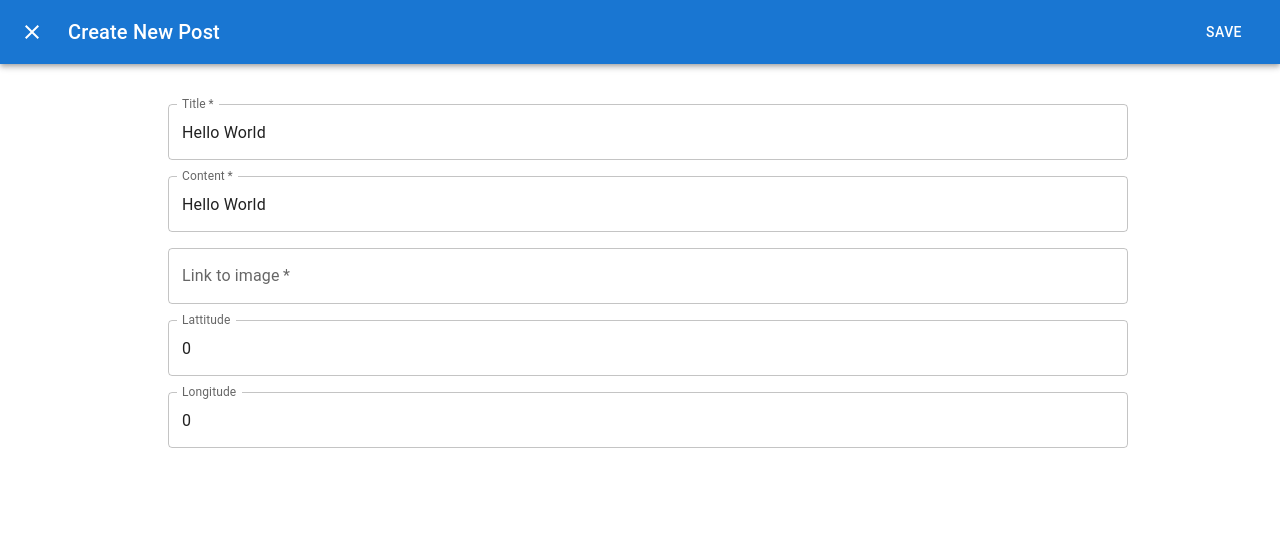
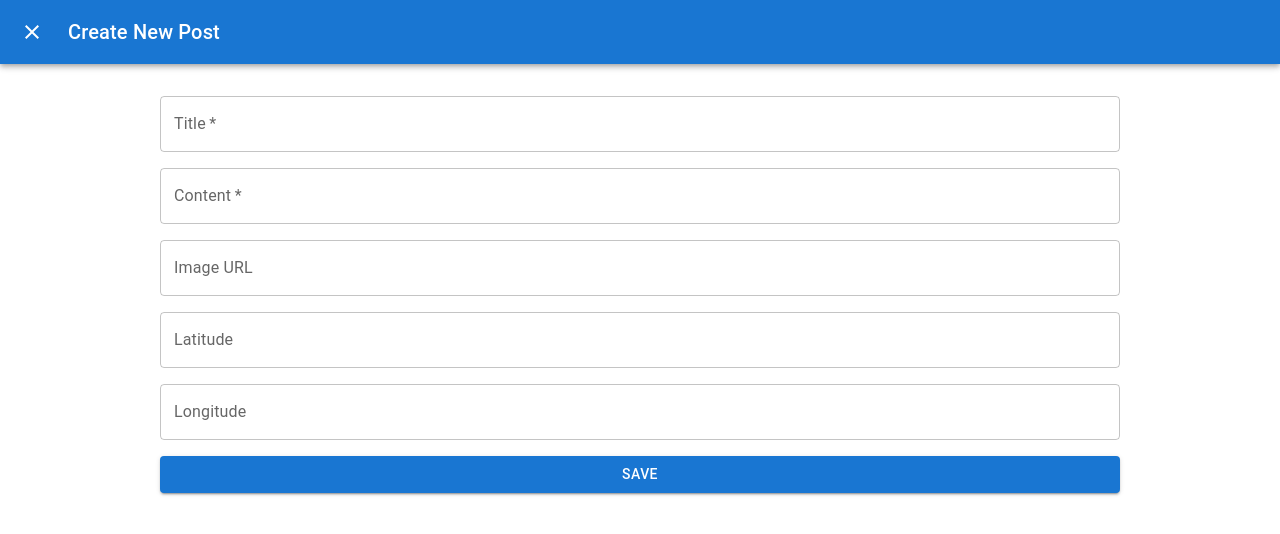
Before and after one commit to MykhailoKondrat/wefox, a React (Create React App) app: page / in a window 1280 px wide. Both pictures are taken after a click on the button "ADD NEW POST". Shown: the top 534 px of the page. Built offline with nearby package versions, Linux system fonts and the light colour scheme; no server answers.

Commit message:
feat(post): add form to update and create post

```diff
--- a/package.json
+++ b/package.json
@@ -17,6 +17,7 @@
     "@types/react-dom": "^18.0.6",
     "react": "^18.2.0",
     "react-dom": "^18.2.0",
+    "react-hook-form": "^7.34.0",
     "react-redux": "^8.0.2",
     "react-scripts": "5.0.1",
     "typescript": "^4.7.4",
--- /dev/null
+++ b/src/components/ManagePostForm/index.tsx
@@ -0,0 +1,87 @@
+import { Box, Button, TextField } from "@mui/material";
+import React, { FC } from "react";
+import {Controller, SubmitHandler, useForm} from 'react-hook-form';
+import { PostItemProps } from "../PostItem";
+type FormDefaultValues = Omit<PostItemProps, "toggleEditMode">
+interface ManagePostFormProps {
+  defaultValues?: FormDefaultValues;
+  onFormSubmit?: () => void;
+}
+export const ManagePostForm: FC<ManagePostFormProps> = ({
+  defaultValues,
+  onFormSubmit,
+}) => {
+  const { control, handleSubmit } = useForm<FormDefaultValues>({
+    defaultValues: {
+      title: defaultValues?.title ?? "",
+      content: defaultValues?.content ?? "",
+      image_url: defaultValues?.image_url ?? "",
+      lat: defaultValues?.lat ?? "",
+      long: defaultValues?.long ?? "",
+    },
+  });
+  const onSubmit: SubmitHandler<FormDefaultValues> = (values, e) => {
+    e?.preventDefault();
+    console.log(values);
+  };
+
+  return (
+    <Box
+      p={4}
+      width={"100%"}
+      sx={{
+        "& .MuiTextField-root": { mb: 2 },
+      }}
+    >
+      <form
+        onSubmit={handleSubmit(onSubmit)}
+      >
+        <Controller
+          name="title"
+          control={control}
+          render={({ field }) => (
+            <TextField  label={"Title"} required fullWidth {...field} />
+          )}
+        />
+        <Controller
+          name="content"
+          control={control}
+          render={({ field }) => (
+            <TextField
+              maxRows={5}
+              label="Content"
+              required
+              fullWidth
+              multiline
+              {...field}
+            />
+          )}
+        />
+        <Controller
+          name="image_url"
+          control={control}
+          render={({ field }) => (
+            <TextField fullWidth label="Image URL" {...field} />
+          )}
+        />
+        <Controller
+          name="lat"
+          control={control}
+          render={({ field }) => (
+            <TextField fullWidth label="Latitude" {...field} />
+          )}
+        />
+        <Controller
+          name="long"
+          control={control}
+          render={({ field }) => (
+            <TextField fullWidth label="Longitude" {...field} />
+          )}
+        />
+        <Button fullWidth variant="contained" type={"submit"}>
+          Save
+        </Button>
+      </form>
+    </Box>
+  );
+};
--- a/src/components/PostItem/index.tsx
+++ b/src/components/PostItem/index.tsx
@@ -12,26 +12,28 @@ import {ToggleManagePost} from '../../features/ManagePost/hooks/useManagePost';
 
 export interface PostItemProps  {
   title:string;
-  description:string;
-  image?:string;
+  content:string;
+  image_url?:string;
+  lat?:string;
+  long?:string;
   toggleEditMode: ToggleManagePost
 }
 
-export const PostItem: FC<PostItemProps> = ({title, image,description,toggleEditMode}) => (
+export const PostItem: FC<PostItemProps> = ({title, image_url,content,toggleEditMode}) => (
   <Box mb={2} pb={1}>
     <Card>
       <CardMedia
         component="img"
         alt={title}
         height="auto"
-        image={image}
+        image={image_url}
       />
       <CardContent>
         <Typography gutterBottom variant="h5" component="div">
           {title}
         </Typography>
         <Typography variant="body2" color="text.secondary">
-          {description}
+          {content}
         </Typography>
       </CardContent>
       <CardActions>
--- a/src/components/PostList/index.tsx
+++ b/src/components/PostList/index.tsx
@@ -15,8 +15,8 @@ export const PostsList: FC<PostsListProps> = ({ posts }) => {
       {posts.map((post) => (
         <PostItem
           title={post.title}
-          description={post.content}
-          image={post.image_url}
+          content={post.content}
+          image_url={post.image_url}
           toggleEditMode={() => {
             handleToggleManagePost({ postIdToUpdate: post.id });
           }}
--- /dev/null
+++ b/src/components/Transition/index.tsx
@@ -0,0 +1,14 @@
+import React from 'react';
+import {TransitionProps} from '@mui/material/transitions';
+import {Slide} from '@mui/material';
+
+const Transition = React.forwardRef(function Transition(
+  props: TransitionProps & {
+    children: React.ReactElement;
+  },
+  ref: React.Ref<unknown>
+) {
+  return <Slide direction="up" ref={ref} {...props} />;
+});
+
+export default  Transition
--- a/src/features/ManagePost/index.tsx
+++ b/src/features/ManagePost/index.tsx
@@ -1,31 +1,30 @@
 import React, { FC } from "react";
-import { TransitionProps } from "@mui/material/transitions";
 import {
-  Slide,
   AppBar,
   Toolbar,
   IconButton,
   Dialog,
-  Button,
   Typography,
   Box,
-  TextField,
 } from "@mui/material";
 import { Close } from "@mui/icons-material";
 import { useManagePost } from "./hooks/useManagePost";
+import {ManagePostForm} from '../../components/ManagePostForm';
+import {useGetPostsQuery} from '../../api/generated/postsApi';
+import Transition from '../../components/Transition';
 
-const Transition = React.forwardRef(function Transition(
-  props: TransitionProps & {
-    children: React.ReactElement;
-  },
-  ref: React.Ref<unknown>
-) {
-  return <Slide direction="up" ref={ref} {...props} />;
-});
 
 export const ManagePost: FC = () => {
+
   const { handleToggleManagePost, isManagePostOpen, postIdToUpdate } =
     useManagePost();
+
+  const { defaultFormValues } = useGetPostsQuery(undefined,{
+    selectFromResult: ({ data }) => ({
+      defaultFormValues: data?.find( post => post.id === postIdToUpdate )
+    }),
+  });
+  console.log(defaultFormValues)
 
   const handleClose = () => {
     handleToggleManagePost();
@@ -33,6 +32,8 @@ export const ManagePost: FC = () => {
   const handleSaveAndClose = () => {
     handleToggleManagePost();
   };
+
+
   return (
     <div>
       <Dialog
@@ -54,51 +55,10 @@ export const ManagePost: FC = () => {
             <Typography sx={{ ml: 2, flex: 1 }} variant="h6" component="div">
               {postIdToUpdate ? "Update post" : "Create New Post"}
             </Typography>
-            <Button autoFocus color="inherit" onClick={handleSaveAndClose}>
-              save
-            </Button>
           </Toolbar>
         </AppBar>
         <Box display={"flex"} justifyContent={"center"} width={'80%'} mx={'auto'}>
-          <Box component="form" p={4} noValidate autoComplete="off" width={'100%'} sx={{
-            '& .MuiTextField-root': { m: 1},
-          }}>
-            <TextField
-              required
-              fullWidth
-              id="post-title"
-              label="Title"
-              defaultValue="Hello World"
-            />
-            <TextField
-              required
-              multiline
-              maxRows={5}
-              fullWidth
-              id="post-content"
-              label="Content"
-              defaultValue="Hello World"
-            />
-            <TextField
-              required
-              fullWidth
-              id="img-url"
-              label="Link to image"
-              defaultValue=""
-            />
-            <TextField
-              fullWidth
-              id="lat"
-              label="Lattitude"
-              defaultValue={0}
-            />
-            <TextField
-              fullWidth
-              id="longitude"
-              label="Longitude"
-              defaultValue={0}
-            />
-          </Box>
+          <ManagePostForm defaultValues={defaultFormValues}/>
         </Box>
       </Dialog>
     </div>
```
Also changed, not shown: 1 other file (tests, documents, lock files or other folders).
